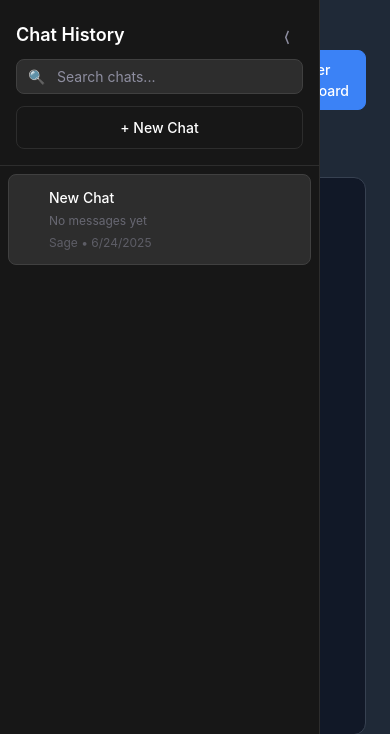
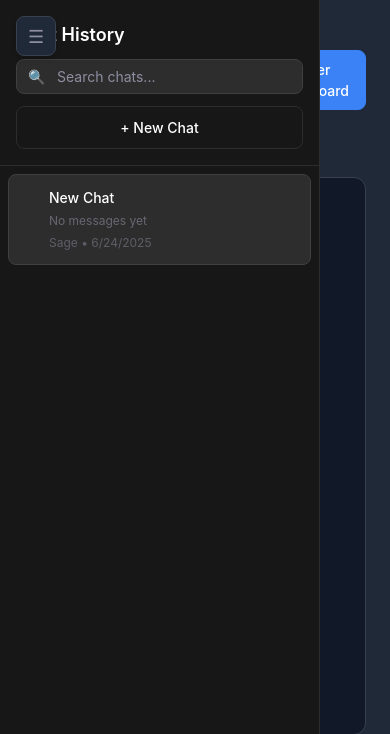
Before and after one commit to salutethegenius/verityos-education-agents, a Flask app: page / in a window 390 px wide. Shown: the top 734 px of the page. Run offline with Flask 3, Linux system fonts and the light colour scheme; some libraries are stand-ins or nearby versions.

Commit message:
Assistant checkpoint: Add mobile menu icon and improve mobile UX
Assistant generated file changes:
- web/static/css/style.css: Add mobile menu icon styles and responsive behavior, Improve mobile sidebar behavior
- web/static/js/app.js: Update toggle functionality for mobile

---

User prompt:

add menu icon to mobile

Replit-Commit-Author: Assistant
Replit-Commit-Session-Id: 9587ad58-3e98-4cf0-b8d3-62befb0e3892

```diff
--- a/web/static/css/style.css
+++ b/web/static/css/style.css
@@ -244,15 +244,16 @@ textarea {
   position: absolute;
   top: var(--space-4);
   right: var(--space-4);
-  width: 24px;
-  height: 24px;
+  width: 32px;
+  height: 32px;
   background: transparent;
-  border: none;
+  border: 1px solid #2d2d2d;
+  border-radius: var(--radius-md);
   color: #8e8ea0;
   cursor: pointer;
   z-index: 10;
-  font-size: 14px;
-  transition: color 150ms ease;
+  font-size: 16px;
+  transition: all 150ms ease;
   display: flex;
   align-items: center;
   justify-content: center;
@@ -260,11 +261,55 @@ textarea {
 
 #sidebar-toggle:hover {
   color: white;
+  background: #2d2d2d;
+  border-color: #404040;
 }
 
 #sidebar.collapsed #sidebar-toggle {
   right: 50%;
   transform: translateX(50%);
+}
+
+/* Mobile menu icon */
+@media (max-width: 768px) {
+  #sidebar-toggle {
+    position: fixed;
+    top: var(--space-4);
+    left: var(--space-4);
+    right: auto;
+    background: #1f2937;
+    border: 1px solid #374151;
+    box-shadow: var(--shadow-md);
+    z-index: 30;
+    width: 40px;
+    height: 40px;
+    font-size: 18px;
+  }
+
+  #sidebar-toggle:hover {
+    background: #374151;
+    border-color: #4b5563;
+  }
+
+  #sidebar.collapsed #sidebar-toggle {
+    right: auto;
+    left: var(--space-4);
+    transform: none;
+  }
+
+  /* Show hamburger icon on mobile */
+  #sidebar-toggle #toggle-icon {
+    display: none;
+  }
+
+  #sidebar-toggle::before {
+    content: "☰";
+    font-size: 18px;
+  }
+
+  #sidebar.collapsed #sidebar-toggle::before {
+    content: "☰";
+  }
 }
 
 #sidebar-header {
@@ -793,9 +838,15 @@ input[type="range"]::-moz-range-thumb {
 
 @media (max-width: 768px) {
   #sidebar {
-    position: absolute;
+    position: fixed;
     z-index: 20;
-    height: 100%;
+    height: 100vh;
+    transform: translateX(-100%);
+    transition: transform 300ms cubic-bezier(0.4, 0, 0.2, 1);
+  }
+
+  #sidebar:not(.collapsed) {
+    transform: translateX(0);
   }
 
   #sidebar.collapsed {
@@ -805,6 +856,19 @@ input[type="range"]::-moz-range-thumb {
 
   #main-content {
     margin-left: 0 !important;
+    width: 100%;
+  }
+
+  /* Overlay for mobile when sidebar is open */
+  #sidebar:not(.collapsed)::after {
+    content: "";
+    position: fixed;
+    top: 0;
+    left: 320px;
+    right: 0;
+    bottom: 0;
+    background: rgba(0, 0, 0, 0.5);
+    z-index: -1;
   }
 }
 
--- a/web/static/js/app.js
+++ b/web/static/js/app.js
@@ -164,9 +164,13 @@ function toggleSidebar() {
     const sidebar = document.getElementById('sidebar');
     const toggleIcon = document.getElementById('toggle-icon');
 
-    if (sidebar && toggleIcon) {
+    if (sidebar) {
         sidebar.classList.toggle('collapsed');
-        toggleIcon.textContent = sidebar.classList.contains('collapsed') ? '⟩' : '⟨';
+
+        // Update icon for desktop only
+        if (toggleIcon && window.innerWidth > 768) {
+            toggleIcon.textContent = sidebar.classList.contains('collapsed') ? '⟩' : '⟨';
+        }
 
         // Save toggle state
         localStorage.setItem('sidebarCollapsed', sidebar.classList.contains('collapsed'));
```
